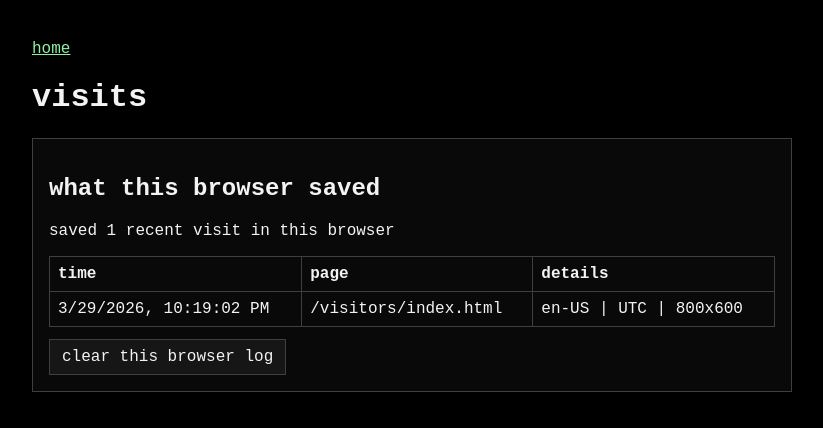
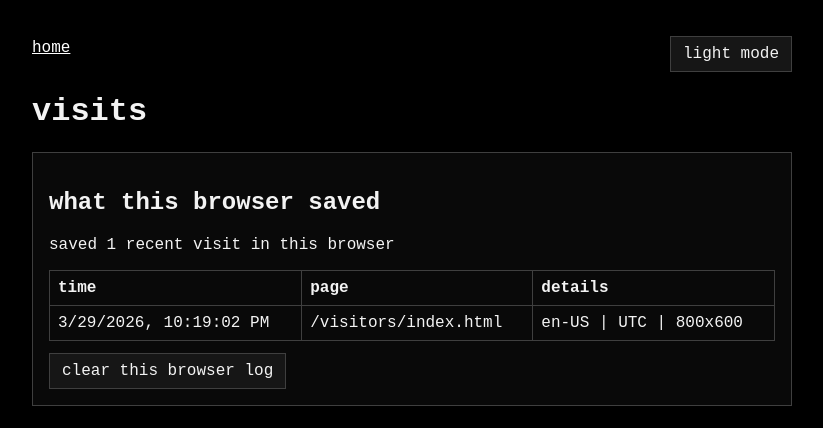
Before and after one commit to smathur777/smathur777.github.io, a plain HTML site: page visitors/index.html in a window 1280 px wide. Shown: the whole page, without its empty margins (228-1051 px from the left). Drawn offline with Linux system fonts and the light colour scheme.

Commit message:
Add site-wide dark and light mode

```diff
--- /dev/null
+++ b/theme.js
@@ -0,0 +1,27 @@
+const THEME_KEY = "smathur777-theme";
+
+function getStoredTheme() {
+  return localStorage.getItem(THEME_KEY) === "light" ? "light" : "dark";
+}
+
+function applyTheme(theme) {
+  document.body.classList.toggle("light-mode", theme === "light");
+  const button = document.getElementById("theme-toggle");
+  if (button) {
+    button.textContent = theme === "light" ? "dark mode" : "light mode";
+  }
+}
+
+function toggleTheme() {
+  const nextTheme = document.body.classList.contains("light-mode") ? "dark" : "light";
+  localStorage.setItem(THEME_KEY, nextTheme);
+  applyTheme(nextTheme);
+}
+
+document.addEventListener("DOMContentLoaded", () => {
+  applyTheme(getStoredTheme());
+  const button = document.getElementById("theme-toggle");
+  if (button) {
+    button.addEventListener("click", toggleTheme);
+  }
+});
--- a/visitors/index.html
+++ b/visitors/index.html
@@ -5,12 +5,30 @@
     <meta name="viewport" content="width=device-width, initial-scale=1.0">
     <title>visits</title>
     <style>
+        :root {
+            --bg: #000000;
+            --text: #f3f3f3;
+            --link: #ffffff;
+            --border: #3f3f3f;
+            --panel: #090909;
+            --button-bg: #161616;
+        }
+
         body {
             margin: 0;
             padding: 24px 16px;
-            background: #000000;
-            color: #f3f3f3;
+            background: var(--bg);
+            color: var(--text);
             font-family: "Courier New", Courier, monospace;
+        }
+
+        body.light-mode {
+            --bg: #ffffff;
+            --text: #111111;
+            --link: #111111;
+            --border: #bdbdbd;
+            --panel: #f4f4f4;
+            --button-bg: #e8e8e8;
         }
 
         main {
@@ -19,14 +37,14 @@
         }
 
         a {
-            color: #8ff0a4;
+            color: var(--link);
         }
 
         .frame {
             margin-top: 18px;
             padding: 16px;
-            border: 1px solid #3f3f3f;
-            background: #090909;
+            border: 1px solid var(--border);
+            background: var(--panel);
         }
 
         table {
@@ -37,7 +55,7 @@
 
         th, td {
             padding: 8px;
-            border: 1px solid #3f3f3f;
+            border: 1px solid var(--border);
             text-align: left;
             vertical-align: top;
         }
@@ -45,18 +63,34 @@
         button {
             margin-top: 12px;
             padding: 8px 12px;
-            border: 1px solid #3f3f3f;
-            background: #161616;
-            color: #f3f3f3;
+            border: 1px solid var(--border);
+            background: var(--button-bg);
+            color: var(--text);
             font: inherit;
             cursor: pointer;
+        }
+
+        .topbar {
+            display: flex;
+            justify-content: space-between;
+            align-items: center;
+            gap: 12px;
+            margin-bottom: 18px;
+            flex-wrap: wrap;
+        }
+
+        .home-link {
+            margin: 0;
         }
 
     </style>
 </head>
 <body>
     <main>
-        <p><a href="../">home</a></p>
+        <div class="topbar">
+            <p class="home-link"><a href="../">home</a></p>
+            <button id="theme-toggle" type="button">light mode</button>
+        </div>
         <h1>visits</h1>
 
         <div class="frame">
@@ -75,6 +109,7 @@
             <button id="clear-log" type="button">clear this browser log</button>
         </div>
     </main>
+    <script src="../theme.js"></script>
     <script src="./visitors.js"></script>
 </body>
 </html>
```
Also changed, not shown: currently-playing/index.html (+54 -8 lines), index.html (+39 -5 lines), snake/index.html (+53 -14 lines).
